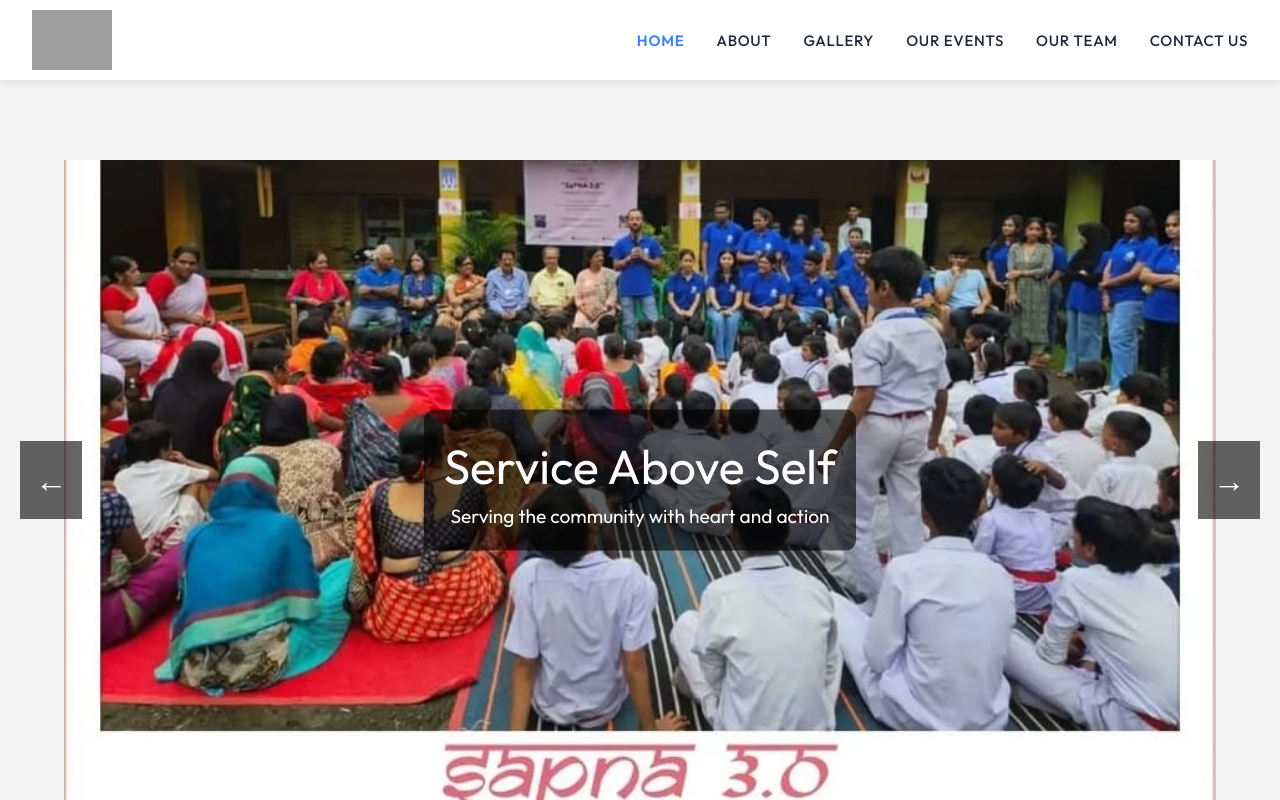
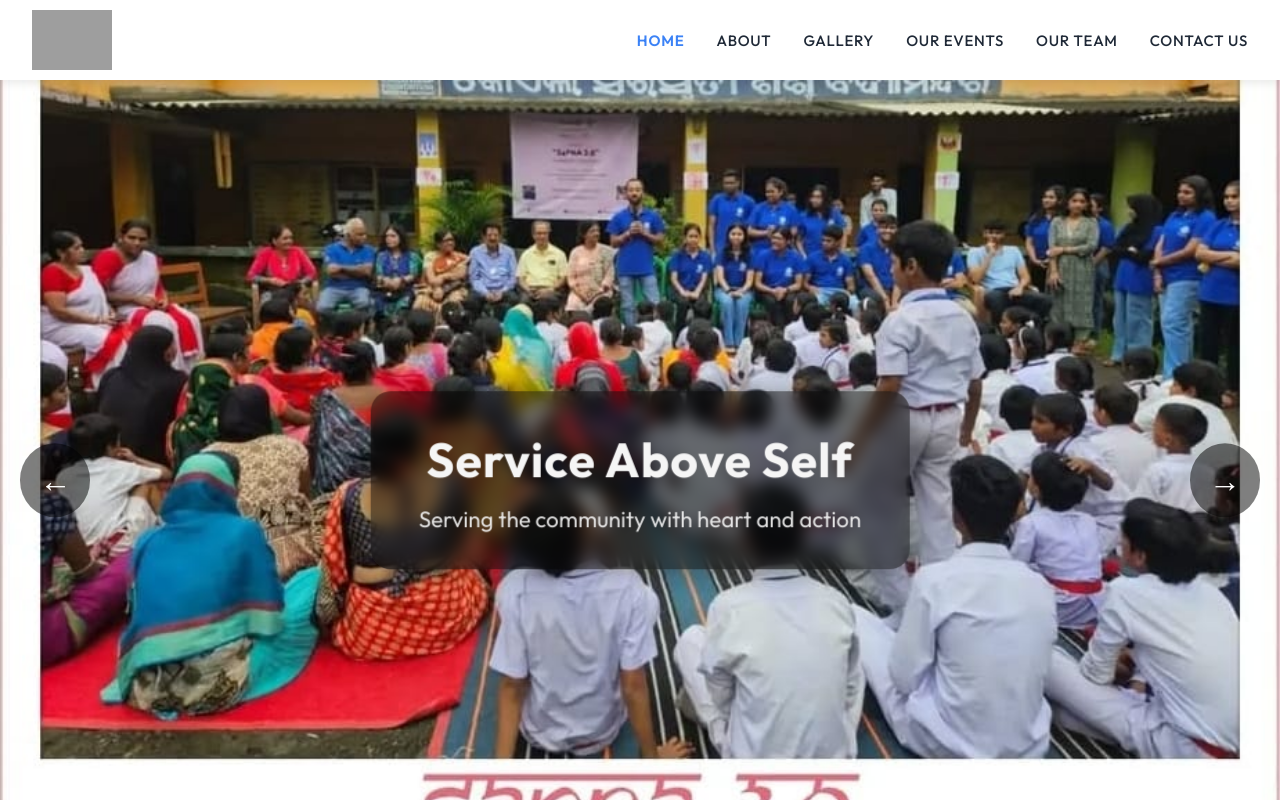
Before and after one commit to umang-bit/Rotaract-Website, a React (Vite) app: page / in a window 1280 px wide. Built offline with nearby package versions, Linux system fonts and the light colour scheme; grey boxes are pictures that could not be loaded.

Commit message:
Update HomePage.css

```diff
--- a/src/components/HomePage.css
+++ b/src/components/HomePage.css
@@ -1,4 +1,3 @@
-
 * {
   margin: 0;
   padding: 0;
@@ -8,10 +7,10 @@
 html, body {
   height: 100%;
   width: 100%;
-    font-family: Arial, sans-serif;
+  font-family: 'Outfit', sans-serif;
   overflow-x: hidden;
+  background-color: #111;
 }
-
 
 .fullscreen-container {
   display: flex;
@@ -21,29 +20,24 @@
   overflow: hidden;
 }
 
-
-
-
-
-
 .carousel {
   position: relative;
   flex: 1;
   display: flex;
   align-items: center;
   justify-content: center;
-    background-color: #f4f4f4;
+  background-color: #111;
   overflow: hidden;
-    background-size: cover;
 }
 
 .carousel-image {
-    width: 90%;
-    height: 80vh;
+  position: absolute;
+  width: 100%;
+  height: 100%;
   object-fit: cover;
-    transition: opacity 2s ease-in-out;
+  transition: opacity 1s ease-in-out;
   opacity: 0;
-
+  z-index: 1;
 }
 
 .carousel-image.active {
@@ -53,45 +47,48 @@
 .carousel-content {
   position: absolute;
   top: 50%;
-    transform: translateY(-50%);
+  left: 50%;
+  transform: translate(-50%, -50%);
+  z-index: 2;
   text-align: center;
-    color: white;
-    background-color: rgba(0, 0, 0, 0.6);
-    padding: 20px;
-    border-radius: 10px;
+  background: rgba(0, 0, 0, 0.5);
+  padding: 2rem 3rem;
+  border-radius: 20px;
+  backdrop-filter: blur(8px);
+  color: #f5f5f5;
+  box-shadow: 0 0 30px rgba(0, 0, 0, 0.4);
 }
 
 .carousel-content h1 {
   font-size: 3rem;
+  font-weight: 700;
+  margin-bottom: 0.5rem;
+  letter-spacing: 1px;
 }
 
 .carousel-content p {
-    font-size: 1.2rem;
+  font-size: 1.4rem;
+  font-weight: 400;
+  opacity: 0.9;
 }
-
-  @media (max-width: 768px) {
-    .carousel-content h1 {
-      font-size: 2rem;
-    }
-
-    .carousel-content p {
-      font-size: 1rem;
-    }
-  }
-
 
 .arrow {
   position: absolute;
   top: 50%;
   transform: translateY(-50%);
-    background-color: rgba(0, 0, 0, 0.6);
-    color: white;
+  background-color: rgba(0, 0, 0, 0.5);
+  color: #fff;
   border: none;
-    padding: 15px;
+  padding: 0.8rem 1.2rem;
   font-size: 2rem;
+  cursor: pointer;
+  z-index: 3;
+  border-radius: 50%;
+  transition: background-color 0.3s ease;
+}
 
-    cursor: pointer;
-    z-index: 10;
+.arrow:hover {
+  background-color: rgba(255, 255, 255, 0.2);
 }
 
 .left-arrow {
@@ -103,8 +100,20 @@
 }
 
 @media (max-width: 768px) {
+  .carousel-content h1 {
+    font-size: 2rem;
+  }
+
+  .carousel-content p {
+    font-size: 1rem;
+  }
+
   .arrow {
     font-size: 1.5rem;
-      padding: 10px;
+    padding: 0.6rem 0.8rem;
+  }
+
+  .carousel-content {
+    padding: 1.5rem 2rem;
   }
 }
```
Lines whose indentation alone changed are shown as unchanged.
